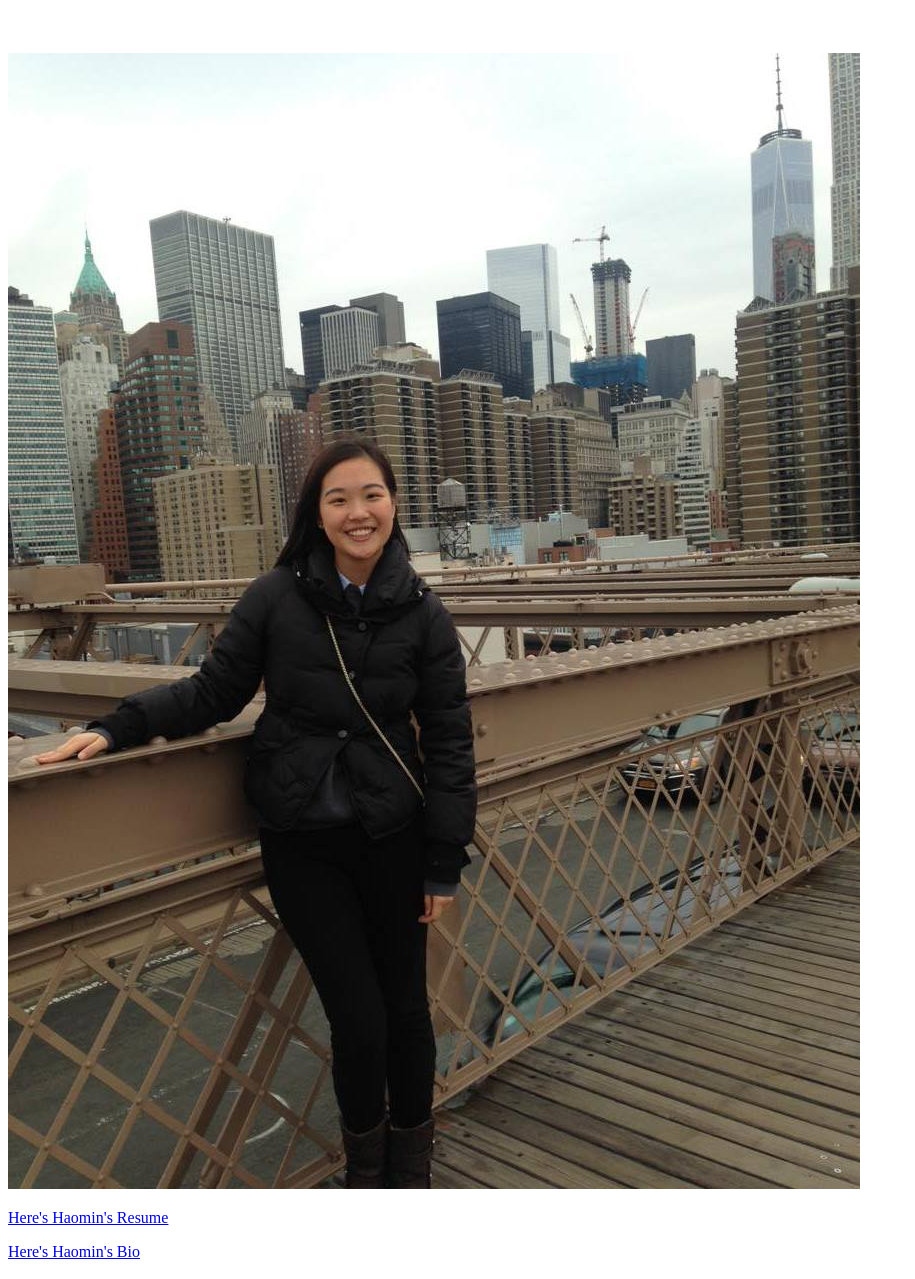
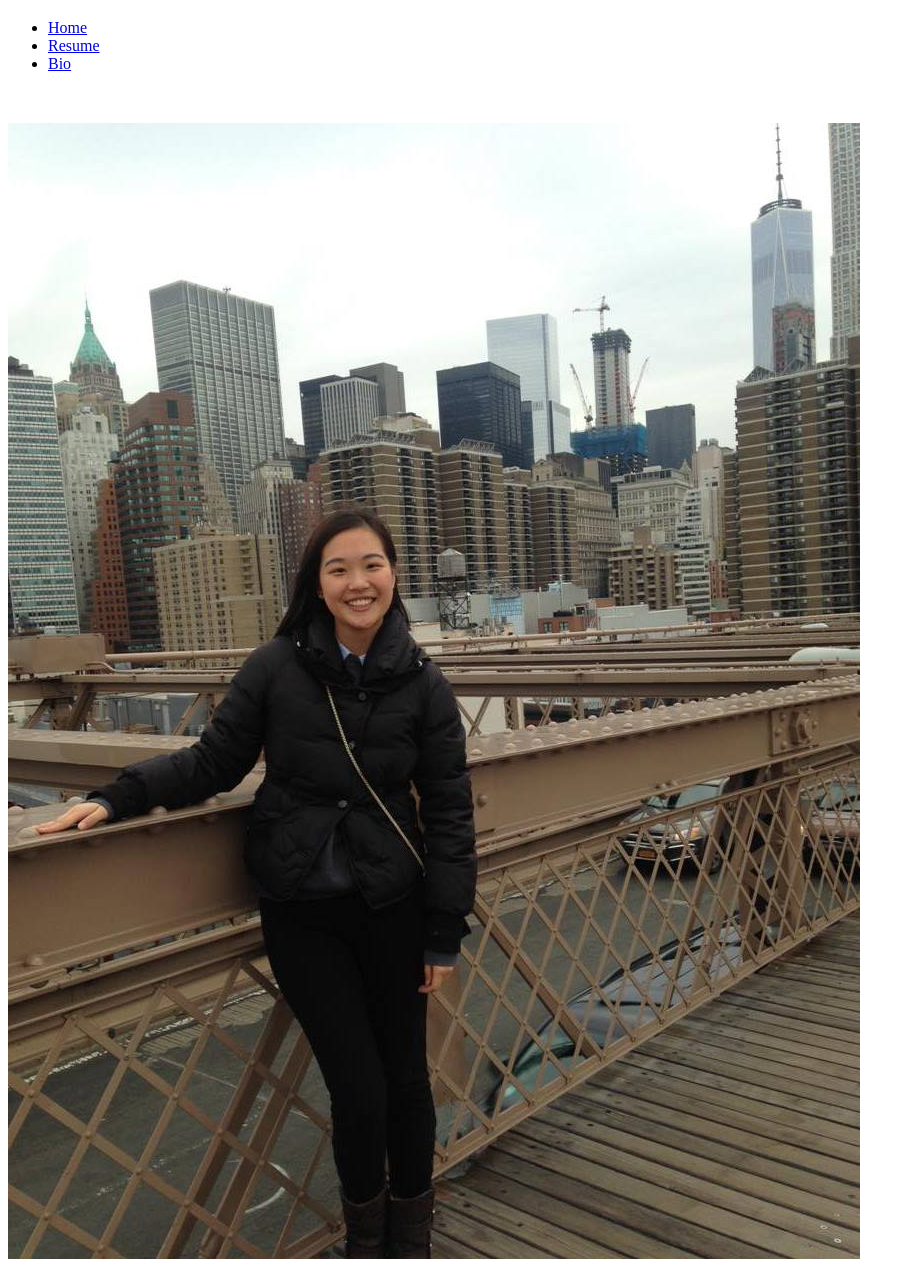
Before and after one commit to haominf/haominf.github.io, a plain HTML site: page index.html in a window 1280 px wide. Shown: the part 61-1340 px from the top of the page, without its empty margins (0-915 px from the left). Drawn offline with Linux system fonts and the light colour scheme.

Commit message:
fixed bugs of index.html

```diff
--- a/index.html
+++ b/index.html
@@ -3,14 +3,21 @@
 
 	<head>
 		<meta charset="utf-8">
-	<title>Haomin Feng</title>
+		<title>Haomin's Home Page</title>
 	</head>
 
 	<body>
+		<header>
 			<h1>Hey Welcome to Haomin Feng's Personal Webpage!</h1>
-	<br><p><img src="haomin.jpg"/></p>
-	<p><a href="resume.html">Here's Haomin's Resume</a></p>
-	<p><a href="bio.html">Here's Haomin's Bio</a></p>
+		</header>
+		<nav>
+            <ul>
+            <li><a href="index.html">Home</a></li>
+            <li><a href="resume.html">Resume</a></li>
+            <li><a href="bio.html">Bio</a></li>
+            </ul>
+        </nav>
+		<br><p><img src="haomin.jpg" src="Photo of Haomin"/></p>
 	</body>
 
 </html>
```
Lines whose indentation alone changed are shown as unchanged.
